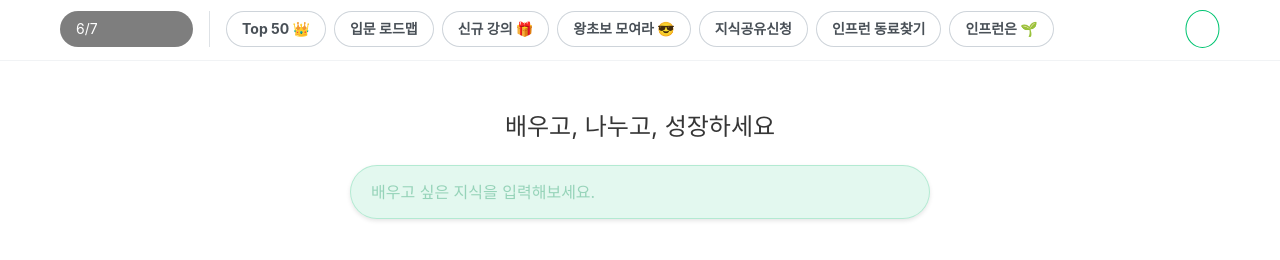
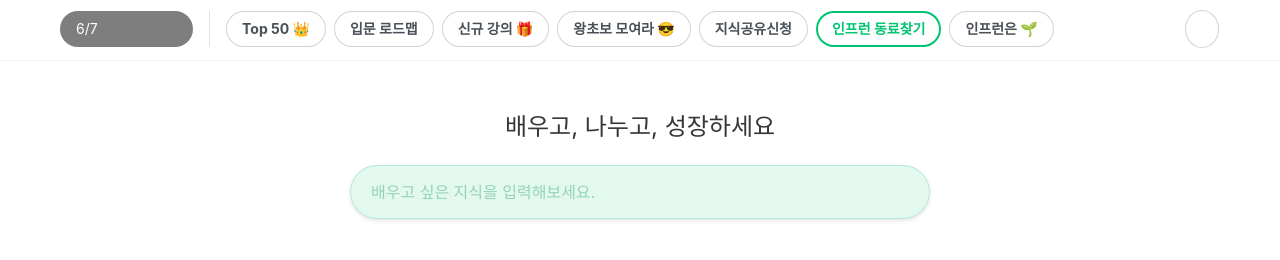
Before and after one commit to k9want/inflearn_clone, a website: page index.html in a window 1280 px wide. Shown: the part 408-668 px from the top of the page. Drawn offline with nearby package versions, Linux system fonts and the light colour scheme; files that its build step writes are made by us from their sources; a web font is replaced by a local one.

Commit message:
🐛 Fix swiper-pagination-list li(btn) style

```diff
--- a/index.html
+++ b/index.html
@@ -189,7 +189,10 @@
                     </button>
                   </li>
                   <li>
-                    <button class="swiper-pagination-btn" type="button">
+                    <button
+                      class="swiper-pagination-btn is-focus"
+                      type="button"
+                    >
                       인프런 동료찾기
                     </button>
                   </li>
@@ -200,7 +203,8 @@
                   </li>
                 </ul>
                 <button class="swiper-pagination-dropdown" type="button">
-                  <i class="ic-down is-active"></i>
+                  <!--  is-active -->
+                  <i class="ic-down"></i>
                 </button>
               </div>
             </div>
--- a/styles/components/_swiper-pagination-btns.scss
+++ b/styles/components/_swiper-pagination-btns.scss
@@ -23,6 +23,11 @@
   font-weight: 700;
   box-shadow: inset 0 0 0 1px #ced4da;
   color: #495057;
+
+  // js 구현시 수정할 부분
+  &:focus {
+    box-shadow: inset 0 0 0 1px #ced4da;
+  }
 }
 
 .swiper-pagination-dropdown {
--- a/styles/layouts/_swiper-pagination.scss
+++ b/styles/layouts/_swiper-pagination.scss
@@ -21,7 +21,7 @@
     li {
       margin-left: 8px;
 
-      :focus {
+      .is-focus {
         color: #00c471;
         box-shadow: inset 0 0 0 2px #00c471;
         transition: all 200ms ease-in-out;
```
